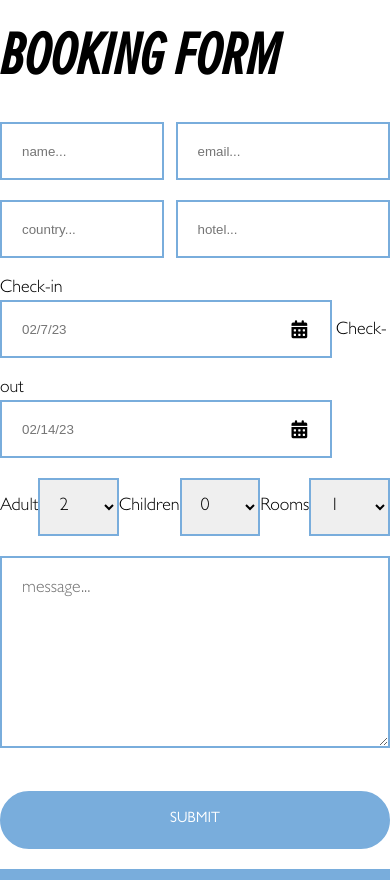
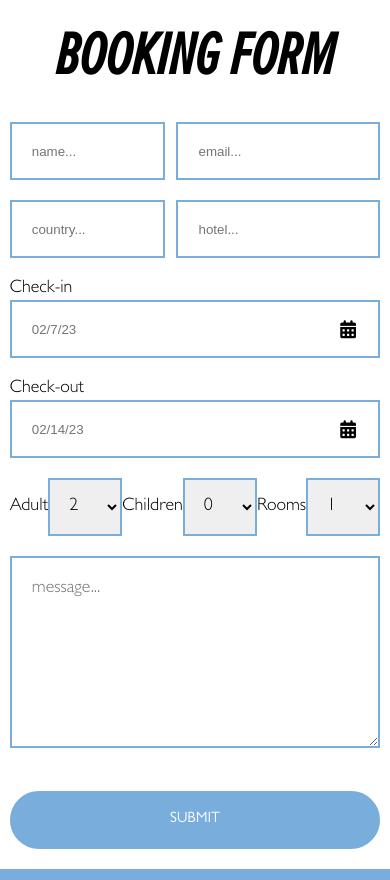
Before and after one commit to n215-jereblac/homework-four, a website: page index.html in a window 390 px wide. Shown: the part 1460-2340 px from the top of the page. Drawn offline with Linux system fonts and the light colour scheme.

Commit message:
Began booking form responsiveness.

```diff
--- a/scss/home.scss
+++ b/scss/home.scss
@@ -96,6 +96,7 @@
         .form-wrap {
             margin: 50px auto 0 auto;
             max-width: 818px;
+            // background-color: green;
             h1 {
                 font-family: $NovaC;
                 font-size: 60px;
@@ -103,6 +104,7 @@
             .form {
                 font-family: $GS-Light;
                 font-size: 18px;
+                // background-color: green;
                 input {
                     border: solid $blue 2px;
                     height: $input-height;
@@ -195,6 +197,22 @@
     background-image: linear-gradient(rgba(0,0,0,0.4), rgba(0,0,0,0.4)), url(../images/tour-03.jpg);
 }
 
+@media (max-width: 1200px) {
+    .form-wrap h1 {
+    text-align: center;
+    }
+    .form-wrap .form {
+    width: 95%;
+    margin: 0 auto;
+    }
+    .form-wrap .form .single-line .date-input {
+        min-width: 100%;
+    }
+    .form-wrap .form .submit {
+        padding-bottom: 80px;
+    }
+}
+
 @media (max-width: 860px)
 { .home .tours-home
     { flex-direction: column;
```
Also changed, not shown: css/styles.css, 1 other file.
